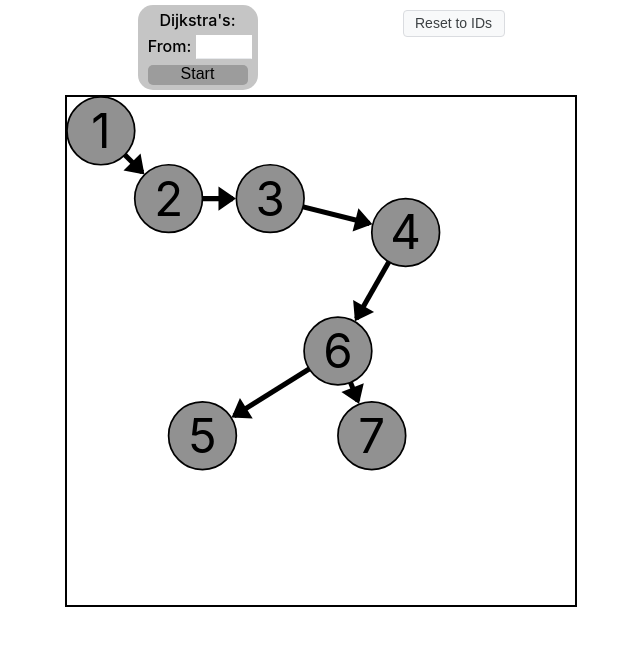
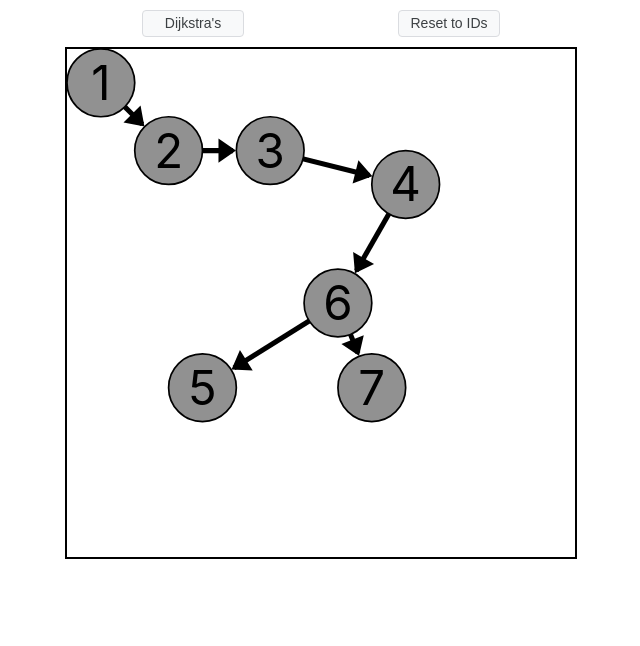
Before and after one commit to samuelkuz/interactive-graph, a React (Create React App) app: page / in a window 1280 px wide. Shown: the top 646 px of the page, without its empty margins (319-959 px from the left). Built offline with nearby package versions, Linux system fonts and the light colour scheme.

Commit message:
Add beginning graph css updates

```diff
--- /dev/null
+++ b/src/components/AlgorithmButton.scss
@@ -0,0 +1,27 @@
+.algorithm-button-container {
+    background-color: #f8f9fa;
+    border: 1px solid #dadce0;
+    border-radius: 4px;
+    color: #3c4043;
+    font-family: arial,sans-serif;
+    font-size: 14px;
+    margin: 10px auto;
+    line-height: 25px;
+    height: 25px;
+    min-width: 100px;
+    text-align: center;
+    cursor: pointer;
+    user-select: none;
+
+    &:hover {
+        box-shadow: 0 1px 1px rgba(0, 0, 0, .1);
+        background-color: #f8f9fa;
+        border: 1px solid #a7a7a7;
+        color: #202124;
+    }
+
+    .algorithm-button-title {
+
+
+    }
+}
--- /dev/null
+++ b/src/components/AlgorithmButton.tsx
@@ -0,0 +1,23 @@
+import React, { useRef } from "react";
+
+import "./AlgorithmButton.scss";
+
+interface InputProps {
+    callBack: () => void;
+    title: string
+};
+
+const AlgorithmButton: React.FC<InputProps> = ({callBack, title}) => {
+    const handleCallback = () => {
+        callBack();
+    };
+
+    return (
+        <div className="algorithm-button-container" onClick={() => handleCallback}>
+            <div className="algorithm-button-title">{title}</div>
+        </div>
+
+    );
+}
+
+export default AlgorithmButton;
--- /dev/null
+++ b/src/components/AlgorithmDropDown.scss
@@ -0,0 +1,47 @@
+.drop-down-button-container {
+    background-color: #f8f9fa;
+    border: 1px solid #dadce0;
+    border-radius: 4px;
+    color: #3c4043;
+    font-family: arial,sans-serif;
+    font-size: 14px;
+    margin: 10px auto;
+    line-height: 25px;
+    height: 25px;
+    min-width: 100px;
+    text-align: center;
+    cursor: pointer;
+    user-select: none;
+
+    &:hover {
+        box-shadow: 0 1px 1px rgba(0, 0, 0, .1);
+        background-color: #f8f9fa;
+        border: 1px solid #a7a7a7;
+        color: #202124;
+    }
+
+    .drop-down-title {
+    }
+
+    .drop-down-container {
+        background-color: #f8f9fa;
+        border: 1px solid #dadce0;
+        position: absolute;
+
+        height: 100px;
+        width: 150px;
+
+        .input-container {
+            display: flex;
+
+            .input-title {
+                margin: 5px;
+            }
+
+            .input-box {
+                width: 50px;
+            }
+        }
+
+    }
+}
--- /dev/null
+++ b/src/components/AlgorithmDropDown.tsx
@@ -0,0 +1,45 @@
+import React, { useState, useRef } from "react";
+
+import "./AlgorithmDropDown.scss";
+
+interface InputProps {
+    algorithmCallback: (srcId: number) => void;
+    title: string
+};
+
+const AlgorithmDropDown: React.FC<InputProps> = ({algorithmCallback, title}) => {
+    const [showDropDown, setShowDropDown] = useState<boolean>(false);
+
+    const startAlgorithmRef = useRef<HTMLInputElement>(null);
+
+    const buildDropDown = () => {
+        return (
+            <div className="drop-down-container">
+                <div className="input-container">
+                    <div className="input-title">From:</div>
+                    <input className="input-box" ref={startAlgorithmRef}></input>
+                </div>
+                <div className="drop-down-submit" onClick={() => handleStartAlgorithm()}>Start</div>
+            </div>
+        );
+    };
+
+    const handleStartAlgorithm = () => {
+        if (startAlgorithmRef.current !== null && startAlgorithmRef.current.value.length > 0) {
+            const startId: number = parseInt(startAlgorithmRef.current.value);
+            startAlgorithmRef.current.value = "";
+            algorithmCallback(startId);
+        }
+    };
+
+    return (
+        <div className="drop-down-button-container" onClick={() => setShowDropDown(!showDropDown)}>
+            <div className="drop-down-title">{title}</div>
+            {showDropDown &&
+                buildDropDown()
+            }
+        </div>
+    );
+}
+
+export default AlgorithmDropDown;
--- a/src/components/GraphAlgorithmButton.scss
+++ /dev/null
@@ -1,46 +0,0 @@
-.algorithm-button-container {
-    background-color: #c5c5c5;
-    border-radius: 15px;
-    font-weight: 500;
-    margin: 5px auto 5px;
-
-    height: 85px;
-    width: 120px;
-
-    .algorithm-button-title {
-        margin: 5px 0 5px 0;
-    }
-
-    .algorithm-input-container {
-        .algorithm-input-title {
-            display: inline-block;
-            margin: 0px 5px;
-            text-align: left;
-        }
-
-        .input-box {
-            height: 20px;
-            width: 50px;
-            border: 1px solid transparent;
-            border-bottom: 1px solid #e8eaed;
-            margin-bottom: 3px;
-        }
-    }
-
-    .algorithm-button-submit {
-        background-color: #9c9c9c;
-        border-radius: 5px;
-        cursor: pointer;
-        font-weight: 500;
-        margin: 3px auto;
-
-        height: 20px;
-        width: 80px;
-
-        &:hover {
-            box-shadow: 0 1px 1px rgba(0, 0, 0, .1);
-            background-color: #000000;
-            color: #d6d6d6;
-        }
-    }
-}
--- a/src/components/GraphAlgorithmButton.tsx
+++ /dev/null
@@ -1,34 +0,0 @@
-import React, { useRef } from "react";
-
-import "./GraphAlgorithmButton.scss";
-
-interface InputProps {
-    algorithmCallback: (srcId: number) => void;
-};
-
-const GraphAlgorithmButton: React.FC<InputProps> = ({algorithmCallback}) => {
-
-    const startAlgorithmRef = useRef<HTMLInputElement>(null);
-
-    const handleStartAlgorithm = () => {
-        if (startAlgorithmRef.current !== null && startAlgorithmRef.current.value.length > 0) {
-            const startId: number = parseInt(startAlgorithmRef.current.value);
-            startAlgorithmRef.current.value = "";
-            algorithmCallback(startId);
-        }
-    };
-
-    return (
-        <div className="algorithm-button-container">
-            <div className="algorithm-button-title">Dijkstra's:</div>
-            <div className="algorithm-input-container">
-                <div className="algorithm-input-title">From:</div>
-                <input className="input-box" ref={startAlgorithmRef}></input>
-            </div>
-            <div className="algorithm-button-submit" onClick={() => handleStartAlgorithm()}>Start</div>
-        </div>
-
-    );
-}
-
-export default GraphAlgorithmButton;
--- a/src/components/GraphMap.scss
+++ b/src/components/GraphMap.scss
@@ -144,7 +144,7 @@
             }
         }
 
-        .algorithm-selector {
+        .algorithm-selector-button {
             background-color: #f8f9fa;
             border: 1px solid #dadce0;
             border-radius: 4px;
--- a/src/components/GraphMap.tsx
+++ b/src/components/GraphMap.tsx
@@ -2,7 +2,8 @@ import React, { useState, useEffect, useRef, CSSProperties } from "react";
 
 import Edge from "./Edge";
 import NodeUpdated from "./NodeUpdated";
-import GraphAlgorithmButton from "./GraphAlgorithmButton";
+import AlgorithmButton from "./AlgorithmButton";
+import AlgorithmDropDown from "./AlgorithmDropDown";
 import { GraphAnimationData, EdgeData, NodeData, Point } from "../types/types";
 import dijkstra from "../algorithms/Dijkstra";
 
@@ -188,10 +189,8 @@ const GraphMap: React.FC<GraphMapProps> = ({height, width}) => {
     const buildSettings = () => {
         return (
             <div className="algorithm-selector-container">
-                <GraphAlgorithmButton algorithmCallback={handleDijkstra}/>
-                <div className="algorithm-selector" onClick={() => handleReset()}>
-                    Reset to IDs
-                </div>
+                <AlgorithmDropDown title={"Dijkstra's"} algorithmCallback={handleDijkstra}/>
+                <AlgorithmButton title={"Reset to IDs"} callBack={handleReset}/>
             </div>);
     };
 
@@ -207,7 +206,7 @@ const GraphMap: React.FC<GraphMapProps> = ({height, width}) => {
     const calculateEditEdgeStyle = () => {
         const style = {
             left: editEdgePoint.x,
-            top: editEdgePoint.y + 25,
+            top: editEdgePoint.y,
         };
 
         return style;
@@ -283,7 +282,7 @@ const GraphMap: React.FC<GraphMapProps> = ({height, width}) => {
                     return;
                 }
 
-                if (!showAddNodeRef.current ) {
+                if (!showAddNodeRef.current) {
                     const clickedPt = {
                         x: e.clientX,
                         y: e.clientY
@@ -385,12 +384,6 @@ const GraphMap: React.FC<GraphMapProps> = ({height, width}) => {
         setRenderCount(renderCount + 1);
     };
 
-    // temporarily do not use
-    const mapStyle: CSSProperties = {
-        height: height,
-        width: width,
-    };
-
     return (
         <div className="map-wrapper">
             { buildSettings() }
```
